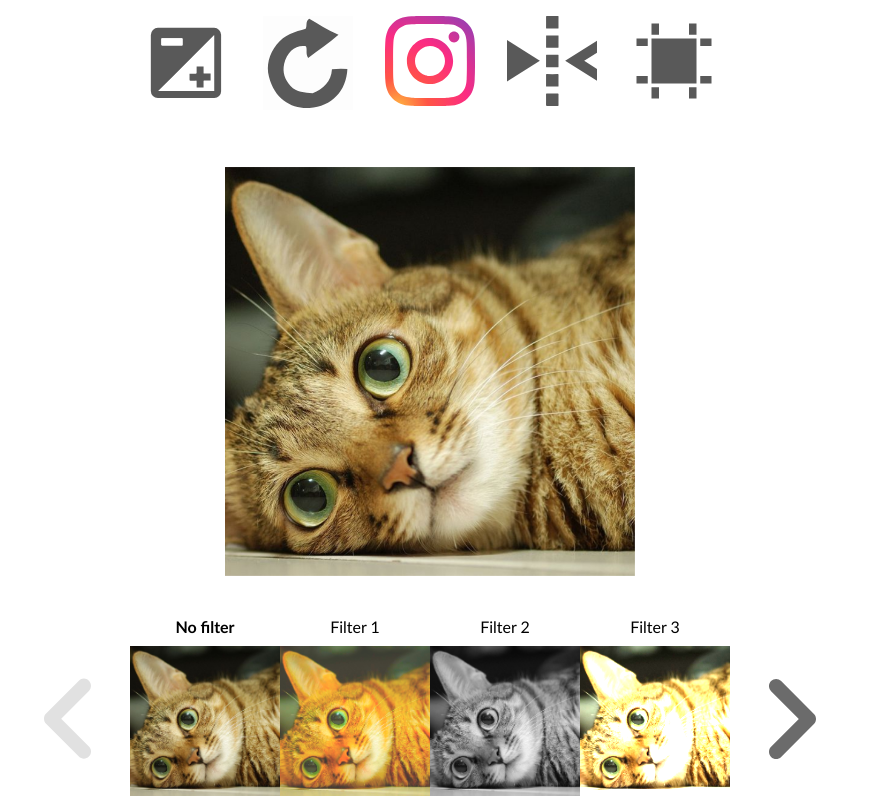
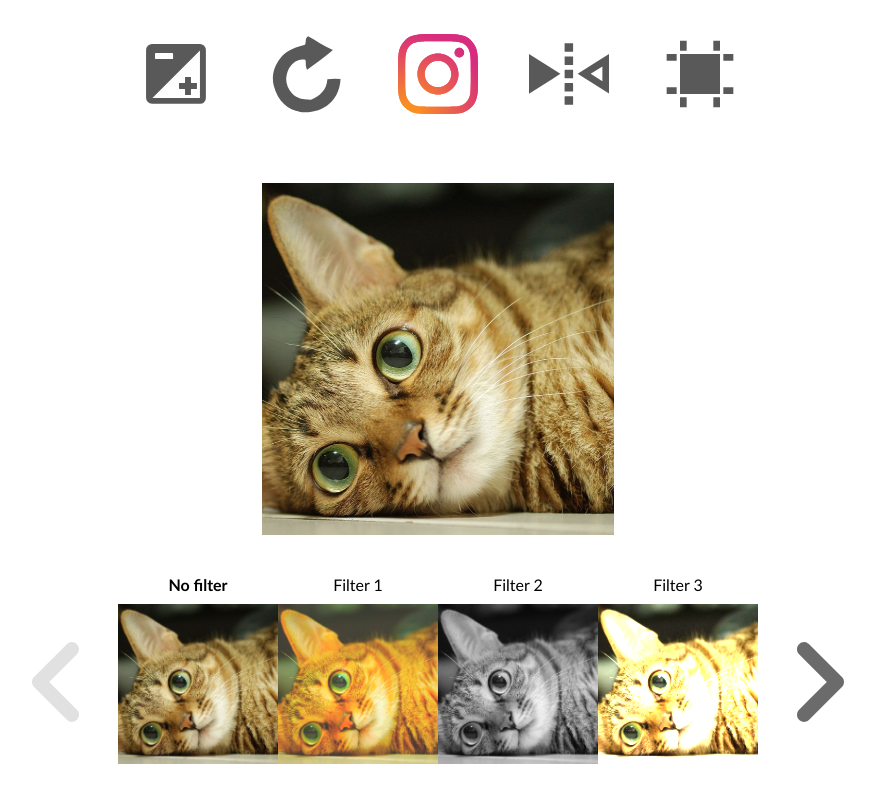
Before and after one commit to itmo2022-verstka/task-4, a website: page catgram/src/index.html in a window 1280 px wide. Shown: the whole page, without its empty margins (210-1085 px from the left). Drawn offline with Linux system fonts and the light colour scheme.

Commit message:
исправления

```diff
--- a/catgram/src/index.css
+++ b/catgram/src/index.css
@@ -1,15 +1,10 @@
 main {
-  position: fixed;
-  top: 0;
-  right: 0;
-  bottom: 0;
-  left: 0;
-
   display: flex;
   flex-direction: column;
   justify-content: center;
 
-  margin: 0 10%;
+  width: 100vw;
+  height: 95vh;
 }
 
 .tools {
@@ -20,7 +15,11 @@ main {
 .tool {
   display: flex;
 
-  margin: 2vh;
+  margin: 2vw;
+}
+
+.logo-img {
+  fill: url(#gradient);
 }
 
 .filter-container {
@@ -34,6 +33,8 @@ main {
 }
 
 .filter {
+  margin: 0;
+
   aspect-ratio: 1/1;
 }
 
@@ -74,14 +75,15 @@ main {
   overflow: hidden;
   justify-content: center;
 
-  margin-top: 4%;
-  margin-bottom: 4%;
+  margin-top: 40px;
+  margin-bottom: 40px;
 
   aspect-ratio: 1/1;
 }
 
 .photo-wrapper {
   display: flex;
+  overflow: hidden;
   justify-content: center;
 }
 
@@ -96,8 +98,8 @@ main {
 
 .filter-img {
   width: 100%;
-  max-width: 150px;
-  height: auto;
+  max-width: 25vw;
+  max-height: 20vh;
 
   animation-fill-mode: forwards;
 
@@ -107,7 +109,6 @@ main {
 
 .main-img {
   width: 100%;
-  max-width: 600px;
   height: auto;
 
   animation-duration: 0.6s;
@@ -119,8 +120,8 @@ main {
 
 .tools-img {
   width: 100%;
-  max-width: 90px;
-  height: auto;
+  max-width: 15vw;
+  max-height: 10vh;
 
   aspect-ratio: 1/1;
   object-fit: cover;
@@ -145,6 +146,7 @@ main {
 }
 
 #fit-control:checked ~ .main-photo-wrapper .photo-wrapper .photo-wrapper .main-img {
+  aspect-ratio: auto;
   object-fit: contain;
 }
 
--- a/catgram/src/index.html
+++ b/catgram/src/index.html
@@ -33,137 +33,172 @@
       <input type="radio" checked name="page-control" class="controls" id="page-control-0">
       <input type="radio" name="page-control" class="controls" id="page-control-1">
 
-      <div class="tools">
+      <section class="tools">
         <div class="tool">
           <label class="scale-control-label" for="scale-control-100">
-            <img class="tools-img" src="icons/scale_icon.svg" alt="tool">
+            <svg class="tools-img">
+              <use xlink:href="icons/sprite.svg#scale"></use>
+            </svg>
           </label>
           <label class="scale-control-label" for="scale-control-125">
-            <img class="tools-img" src="icons/scale_icon.svg" alt="tool">
+            <svg class="tools-img">
+              <use xlink:href="icons/sprite.svg#scale"></use>
+            </svg>
           </label>
           <label class="scale-control-label" for="scale-control-150">
-            <img class="tools-img" src="icons/scale_icon.svg" alt="tool">
+            <svg class="tools-img">
+              <use xlink:href="icons/sprite.svg#scale"></use>
+            </svg>
           </label>
           <label class="scale-control-label" for="scale-control-300">
-            <img class="tools-img" src="icons/scale_icon.svg" alt="tool">
+            <svg class="tools-img">
+              <use xlink:href="icons/sprite.svg#scale"></use>
+            </svg>
           </label>
         </div>
         <div class="tool">
           <label class="rotate-control-label" for="rotate-control-0">
-            <img class="tools-img" src="icons/rotate_icon.svg" alt="tool">
+            <svg class="tools-img">
+              <use xlink:href="icons/sprite.svg#rotate"></use>
+            </svg>
           </label>
           <label class="rotate-control-label" for="rotate-control-90">
-            <img class="tools-img" src="icons/rotate_icon.svg" alt="tool">
+            <svg class="tools-img">
+              <use xlink:href="icons/sprite.svg#rotate"></use>
+            </svg>
           </label>
           <label class="rotate-control-label" for="rotate-control-180">
-            <img class="tools-img" src="icons/rotate_icon.svg" alt="tool">
+            <svg class="tools-img">
+              <use xlink:href="icons/sprite.svg#rotate"></use>
+            </svg>
           </label>
           <label class="rotate-control-label" for="rotate-control-270">
-            <img class="tools-img" src="icons/rotate_icon.svg" alt="tool">
+            <svg class="tools-img">
+              <use xlink:href="icons/sprite.svg#rotate"></use>
+            </svg>
           </label>
         </div>
         <div class="tool logo">
           <label for="default-control">
-            <img class="tools-img" src="icons/instagram_icon.svg" alt="tool">
+            <svg class="tools-img logo-img">
+              <radialGradient id="gradient" cx="332.14" cy="2511.81" r="3263.54"
+                              gradientUnits="userSpaceOnUse">
+                <stop offset=".09" stop-color="#fa8f21"/>
+                <stop offset=".78" stop-color="#d82d7e"/>
+              </radialGradient>
+              <use xlink:href="icons/sprite.svg#logo"></use>
+            </svg>
           </label>
         </div>
         <div class="tool">
           <label for="flip-control">
-            <img class="tools-img" src="icons/mirror_icon.svg" alt="tool">
+            <svg class="tools-img">
+              <use xlink:href="icons/sprite.svg#mirror"></use>
+            </svg>
           </label>
         </div>
         <div class="tool">
           <label for="fit-control">
-            <img class="tools-img" src="icons/fit_icon.svg" alt="">
+            <svg class="tools-img">
+              <use xlink:href="icons/sprite.svg#fill"></use>
+            </svg>
           </label>
         </div>
-      </div>
-      <div class="main-photo-wrapper">
+      </section>
+      <section class="main-photo-wrapper">
         <div class="photo-wrapper">
-          <div class="photo-wrapper scalable">
+          <picture class="photo-wrapper scalable">
             <img class="main-img" src="imgs/1.jpg" alt="Cat">
-          </div>
+          </picture>
         </div>
-        <div class="default-photo-wrapper">
+        <picture class="default-photo-wrapper">
           <img class="default-img" src="imgs/1.jpg" alt="Cat">
-        </div>
-      </div>
-      <div class="filter-container">
+        </picture>
+      </section>
+      <section class="filter-container">
         <div class="arrow">
           <div class="page-0 last-page">
             <label for="page-control-0">
-              <img class="left-arrow-img" src="icons/arrow_icon.svg" alt="tool">
+              <svg class="left-arrow-img" >
+                <use xlink:href="icons/sprite.svg#arrow"></use>
+              </svg>
             </label>
           </div>
           <div class="page-1">
             <label for="page-control-0">
-              <img class="left-arrow-img" src="icons/arrow_icon.svg" alt="tool">
+              <svg class="left-arrow-img" >
+                <use xlink:href="icons/sprite.svg#arrow"></use>
+              </svg>
             </label>
           </div>
         </div>
         <div class="filters">
-          <div class="filter page-0">
-            <div class="filter-name">No filter</div>
+          <figure class="filter page-0">
+            <figcaption class="filter-name">No filter</figcaption>
             <label for="filter-control-0">
               <img class="filter-img filter-0" src="imgs/1.jpg" alt="Cat">
             </label>
-          </div>
-          <div class="filter page-0">
-            <div class="filter-name">Filter 1</div>
+          </figure>
+          <figure class="filter page-0">
+            <figcaption class="filter-name">Filter 1</figcaption>
             <label for="filter-control-1">
               <img class="filter-img filter-1" src="imgs/1.jpg" alt="Cat">
             </label>
-          </div>
-          <div class="filter page-0">
-            <div class="filter-name">Filter 2</div>
+          </figure>
+          <figure class="filter page-0">
+            <figcaption class="filter-name">Filter 2</figcaption>
             <label for="filter-control-2">
               <img class="filter-img filter-2" src="imgs/1.jpg" alt="Cat">
             </label>
-          </div>
-          <div class="filter page-0">
-            <div class="filter-name">Filter 3</div>
+          </figure>
+          <figure class="filter page-0">
+            <figcaption class="filter-name">Filter 3</figcaption>
             <label for="filter-control-3">
               <img class="filter-img filter-3" src="imgs/1.jpg" alt="Cat">
             </label>
-          </div>
-          <div class="filter page-1">
-            <div class="filter-name">Filter 4</div>
+          </figure>
+          <figure class="filter page-1">
+            <figcaption class="filter-name">Filter 4</figcaption>
             <label for="filter-control-4">
               <img class="filter-img filter-4" src="imgs/1.jpg" alt="Cat">
             </label>
-          </div>
-          <div class="filter page-1">
-            <div class="filter-name">Filter 5</div>
+          </figure>
+          <figure class="filter page-1">
+            <figcaption class="filter-name">Filter 5</figcaption>
             <label for="filter-control-5">
               <img class="filter-img filter-5" src="imgs/1.jpg" alt="Cat">
             </label>
-          </div>
-          <div class="filter page-1">
-            <div class="filter-name">Filter 6</div>
+          </figure>
+          <figure class="filter page-1">
+            <figcaption class="filter-name">Filter 6</figcaption>
             <label for="filter-control-6">
               <img class="filter-img filter-6" src="imgs/1.jpg" alt="Cat">
             </label>
-          </div>
-          <div class="filter page-1">
-            <div class="filter-name">Filter 7</div>
+          </figure>
+          <figure class="filter page-1">
+            <figcaption class="filter-name">Filter 7</figcaption>
             <label for="filter-control-7">
               <img class="filter-img filter-7" src="imgs/1.jpg" alt="Cat">
             </label>
-          </div>
+          </figure>
         </div>
         <div class="arrow">
           <div class="page-0">
             <label for="page-control-1">
-              <img class="right-arrow-img" src="icons/arrow_icon.svg" alt="tool">
+              <svg class="right-arrow-img" >
+                <use xlink:href="icons/sprite.svg#arrow"></use>
+              </svg>
             </label>
           </div>
           <div class="page-1 last-page">
             <label for="page-control-1">
-              <img class="right-arrow-img" src="icons/arrow_icon.svg" alt="tool">
+              <svg class="right-arrow-img" >
+                <use xlink:href="icons/sprite.svg#arrow"></use>
+              </svg>
             </label>
           </div>
         </div>
-      </div>
+      </section>
     </main>
   </body>
 </html>
```
Also changed, not shown: catgram/src/icons/sprite.svg (added).
